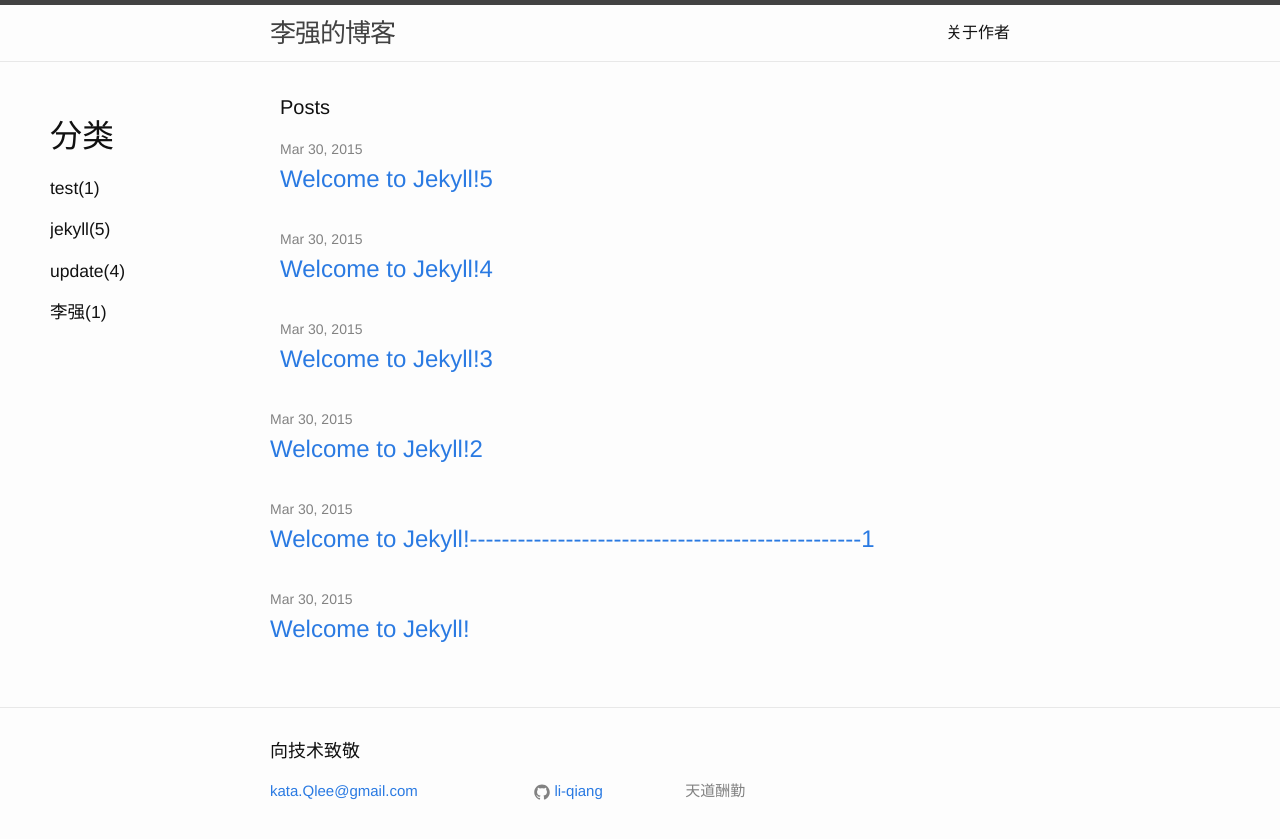
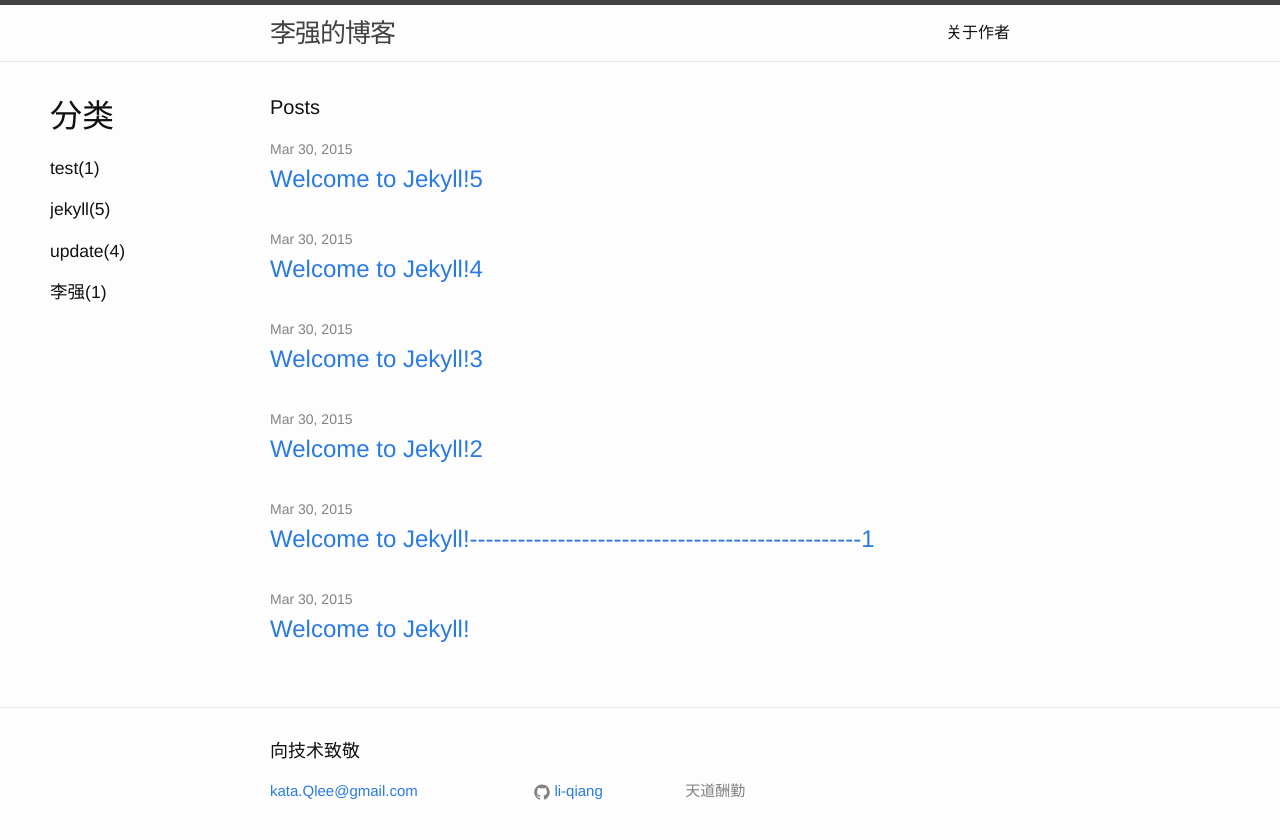
Before and after one commit to li-qiang/li-qiang.github.io, a Jekyll site: the page built from index.html, in a window 1280 px wide. Shown: the top 839 px of the page. Built offline with Jekyll 4.4.1, drawn with Linux system fonts in a browser that asks for light colours; Markdown is read by kramdown in place of the engine named in the settings; the list of posts is cut into pages by our own code.

Commit message:
liqiang - fix css

```diff
--- a/_sass/_layout.scss
+++ b/_sass/_layout.scss
@@ -245,7 +245,8 @@
 .leader {
   display: inline-block;
   width: 240px;
-  padding: 20px;
+  overflow: hidden;
+  padding-left: 20px;
   float: left;
   left: 0;
 
@@ -258,11 +259,17 @@
       overflow:hidden;
       text-overflow:ellipsis;
       .post {
+        padding-left: 10px;
         width: 80%;
         display: none;
-        white-space:nowrap;
-        overflow:hidden;
-        text-overflow:ellipsis;
+
+        a {
+          white-space:nowrap;
+          text-overflow:ellipsis;
+          display: block;
+          width: 100%;
+          overflow: hidden;
+        }
       }
 
       .leader-item-header {
```
